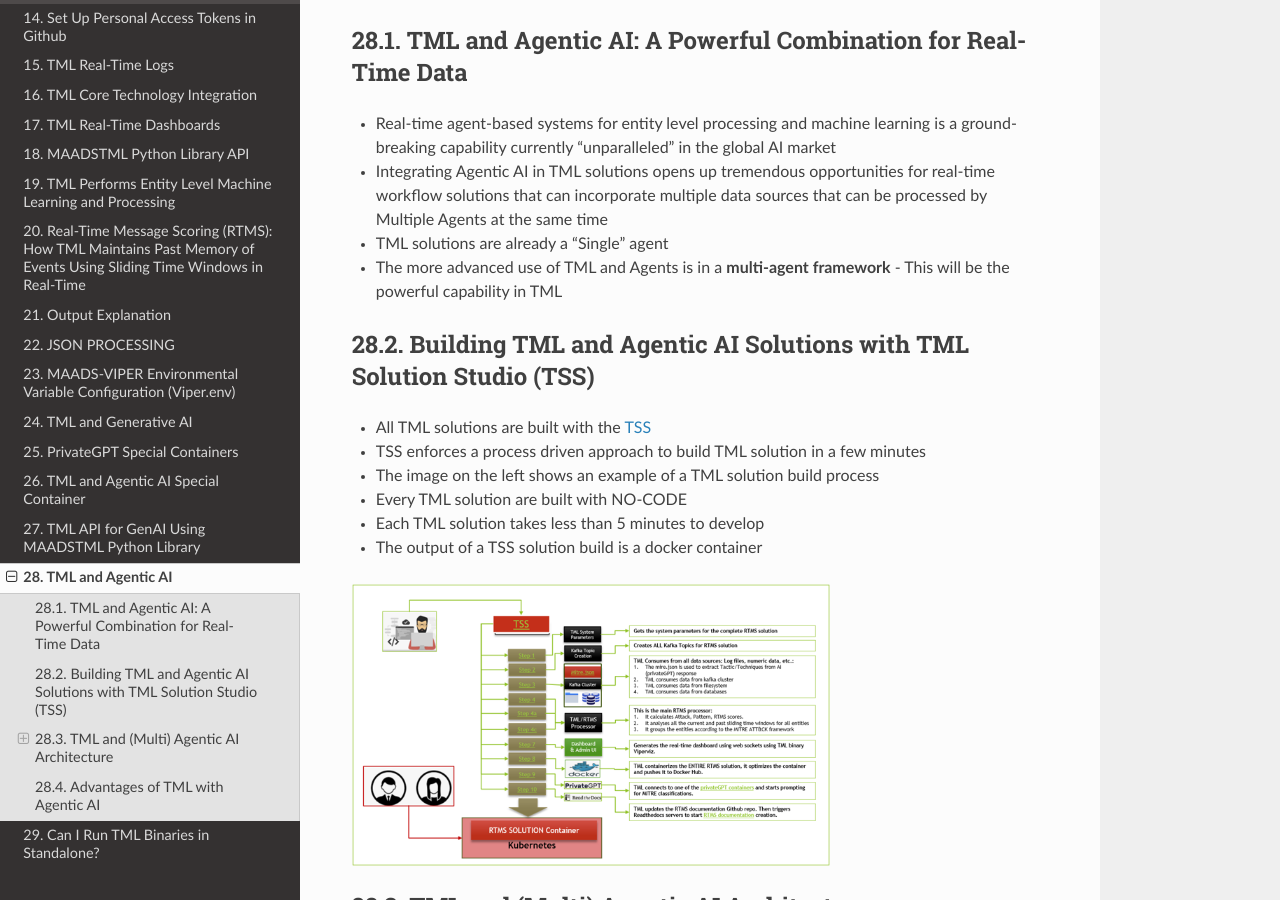
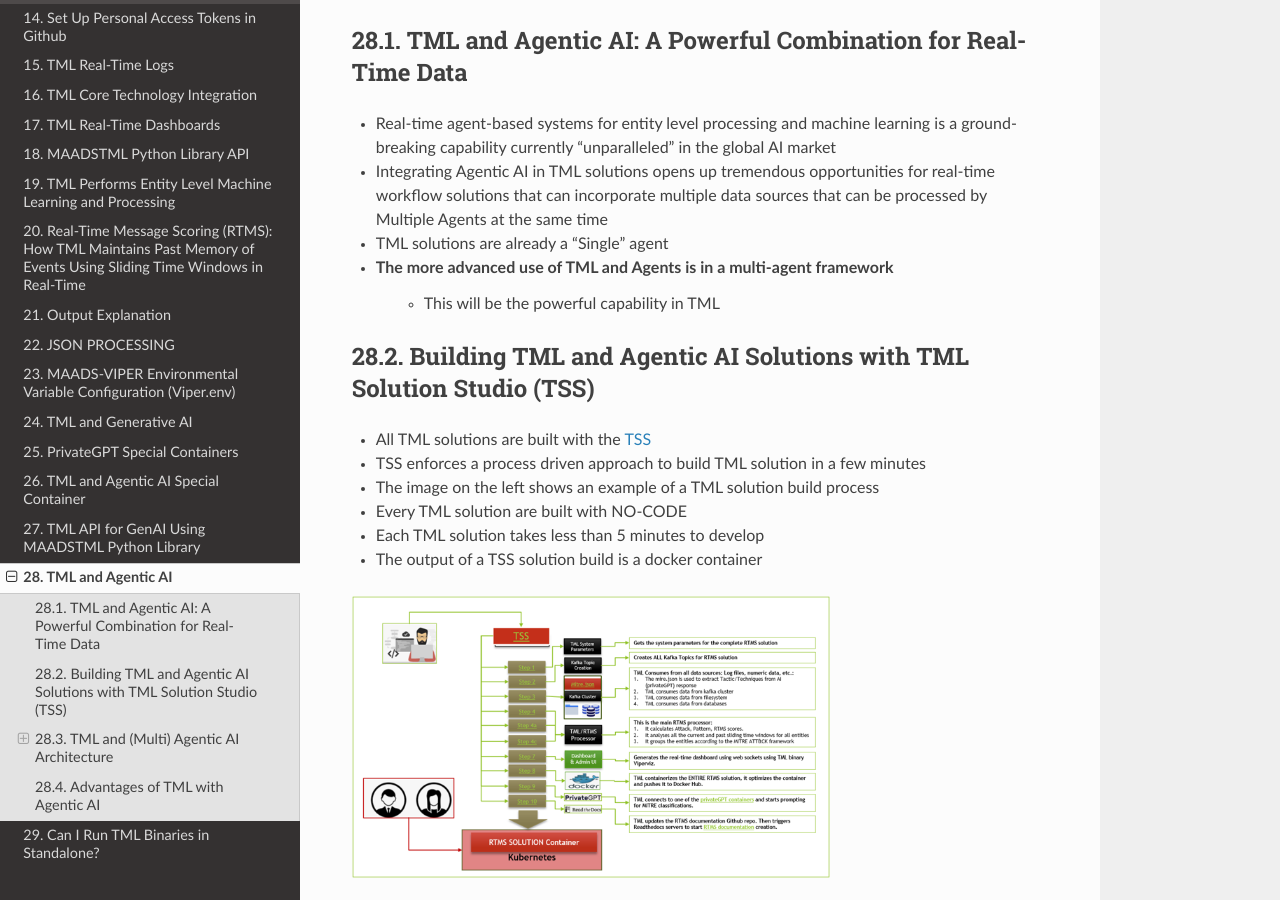
Before and after one commit to smaurice101/readthedocs, a Sphinx documentation site: the page built from docs/source/agentic.rst, in a window 1280 px wide and 900 px high, scrolled down 946 px. Built offline with Sphinx 7.4.7 and the Read the Docs theme 3.1.0, drawn with Linux system fonts in a browser that asks for light colours.

Commit message:
Update agentic.rst

```diff
--- a/docs/source/agentic.rst
+++ b/docs/source/agentic.rst
@@ -31,7 +31,7 @@
 - TML solutions are already a “Single” agent
 
 - The more advanced use of TML and Agents is in a **multi-agent framework**
-  - This will be the powerful capability in TML
+   - This will be the powerful capability in TML
 
 Building TML and Agentic AI Solutions with TML Solution Studio (TSS)
 ==============================================
@@ -52,9 +52,9 @@
 - The TML and Agentic Architecture is very simple: Agents can be configured in the `TSS <https://tml.readthedocs.io/en/latest/docker.html>`_
 - With NO-CODE - users can advanced agent based solutions that process real-time data and perform tasks in real-time
 - The AI integration is with the `TML privateGPT Agentic AI containers <https://tml.readthedocs.io/en/latest/genai.html#tml-and-agentic-ai-special-container>`_
-   * - This local container uses `Ollama server <https://ollama.com/>`_ for API based Agentic workflow automation
-   * - Two LLM models can be used: `Llama 3.1 <https://huggingface.co/meta-llama/Llama-3.1-8B>`_ or `Llama 3.2 <https://huggingface.co/meta-llama/Llama-3.2-1B>`_
-  - Using local GenAI containers drastically reduces the cost of Agentic solution for large scale data processing
+   * This local container uses `Ollama server <https://ollama.com/>`_ for API based Agentic workflow automation
+   * Two LLM models can be used: `Llama 3.1 <https://huggingface.co/meta-llama/Llama-3.1-8B>`_ or `Llama 3.2 <https://huggingface.co/meta-llama/Llama-3.2-1B>`_
+- Using local GenAI containers drastically reduces the cost of Agentic solution for large scale data processing
 
 .. figure:: agentic3.png
    :scale: 70%
```
